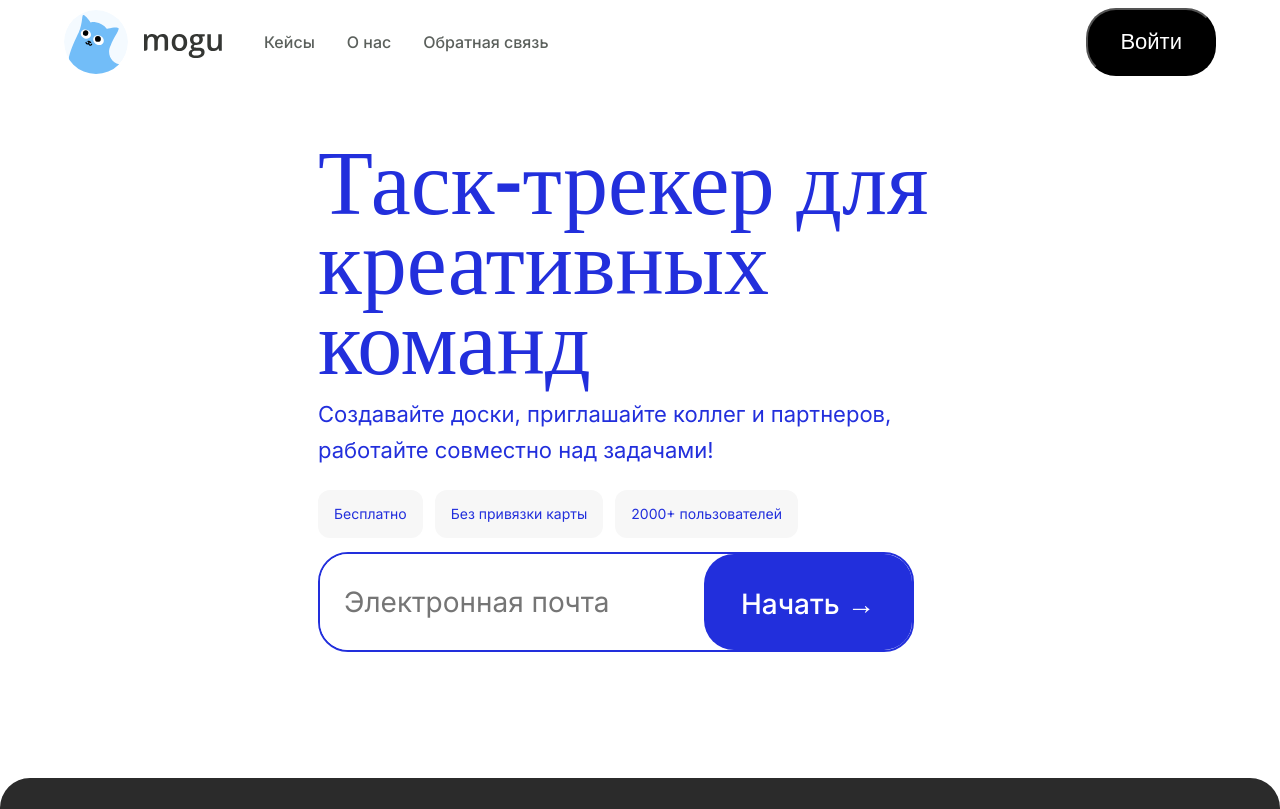
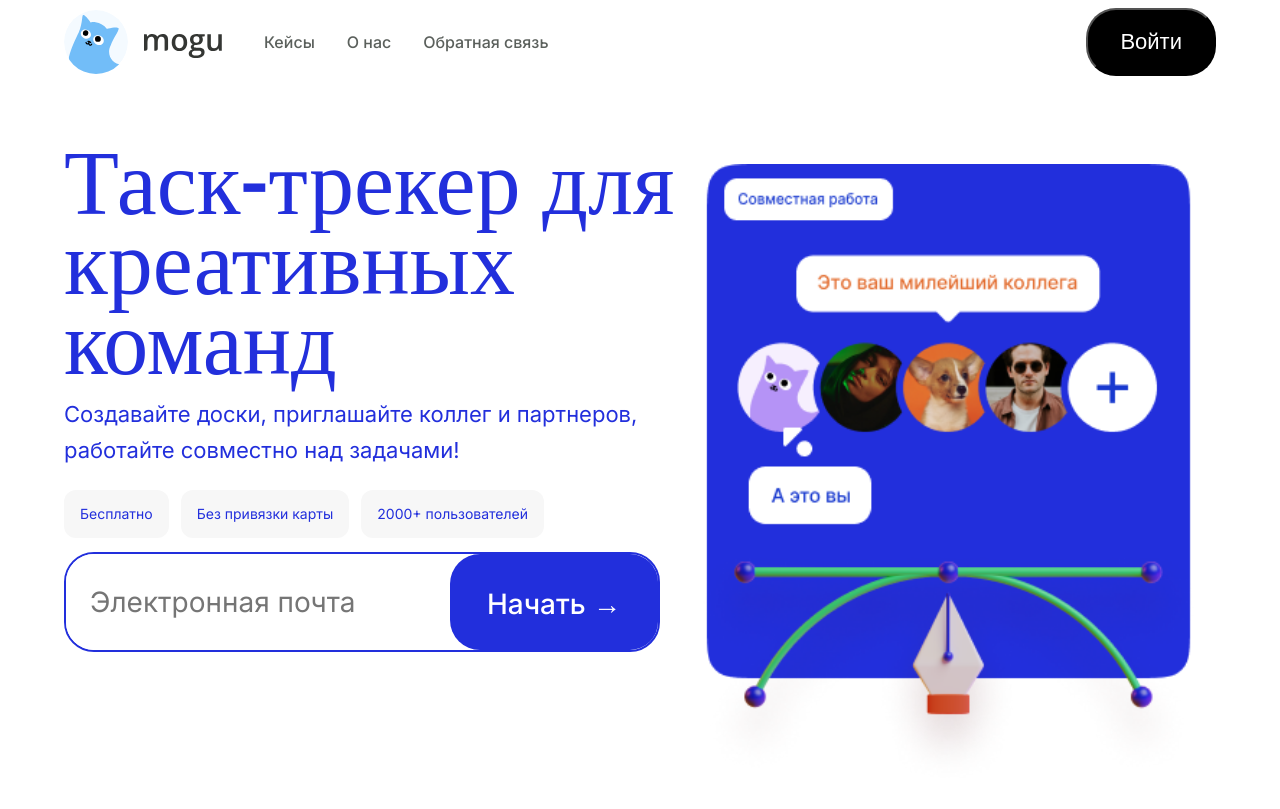
Before and after one commit to RuslanVoronov/mogu, a React (Create React App) app: page / in a window 1280 px wide. Shown: the top 809 px of the page. Built offline with nearby package versions, Linux system fonts and the light colour scheme.

Commit message:
adaptive dialogue block

```diff
--- a/src/components/Cases/Cases.scss
+++ b/src/components/Cases/Cases.scss
@@ -81,7 +81,6 @@
 
 .cases__image_visible {
     opacity: 1;
-    transition-delay: 2s;
 }
 
 @media (max-width: 1024px) {
--- a/src/components/Main/Main.js
+++ b/src/components/Main/Main.js
@@ -2,6 +2,7 @@ import './Main.scss';
 import Header from '../Header/Header';
 import pen from '../../images/pen.svg';
 import avatar from '../../images/avatar1.svg';
+import dialogue from '../../images/dialogue__container.png'
 
 function Main() {
     return (
@@ -23,7 +24,9 @@ function Main() {
                         <button className='form__button form__button_theme_blue'>Начать →</button>
                     </form>
                 </div>
-                <div className='dialogue-container'>
+
+                <img className='dialogue' src={dialogue}></img>
+                {/* <div className='dialogue-container'> */}
 
                     {/* <ul className='dialogue-container__avatars'>
                         <li><img className='dialogue-container__avatar' src={avatar}></img></li>
@@ -31,9 +34,9 @@ function Main() {
                         <li><img className='dialogue-container__avatar' src={avatar}></img></li>
                         <li><img className='dialogue-container__avatar' src={avatar}></img></li>
                     </ul> */}
-                    <img className='dialogue-container__pen' alt='pen' src={pen}></img>
+                    {/* <img className='dialogue-container__pen' alt='pen' src={pen}></img> */}
 
-                </div>
+                {/* </div> */}
             </section>
         </>
     );
--- a/src/components/Main/Main.scss
+++ b/src/components/Main/Main.scss
@@ -39,6 +39,12 @@
     overflow: hidden;
 }
 
+.dialogue {
+    margin-top: 30px;
+    width: 100%;
+    max-width: 700px;
+}
+
 .dialogue-container {
     display: flex;
     align-items: center;
@@ -49,7 +55,6 @@
     border-radius: 30px;
 
     background-color: #222fdc;
-    display: none;
 }
 
 .dialogue-container__pen {
```
Also changed, not shown: src/images/dialogue__container.png (added).
